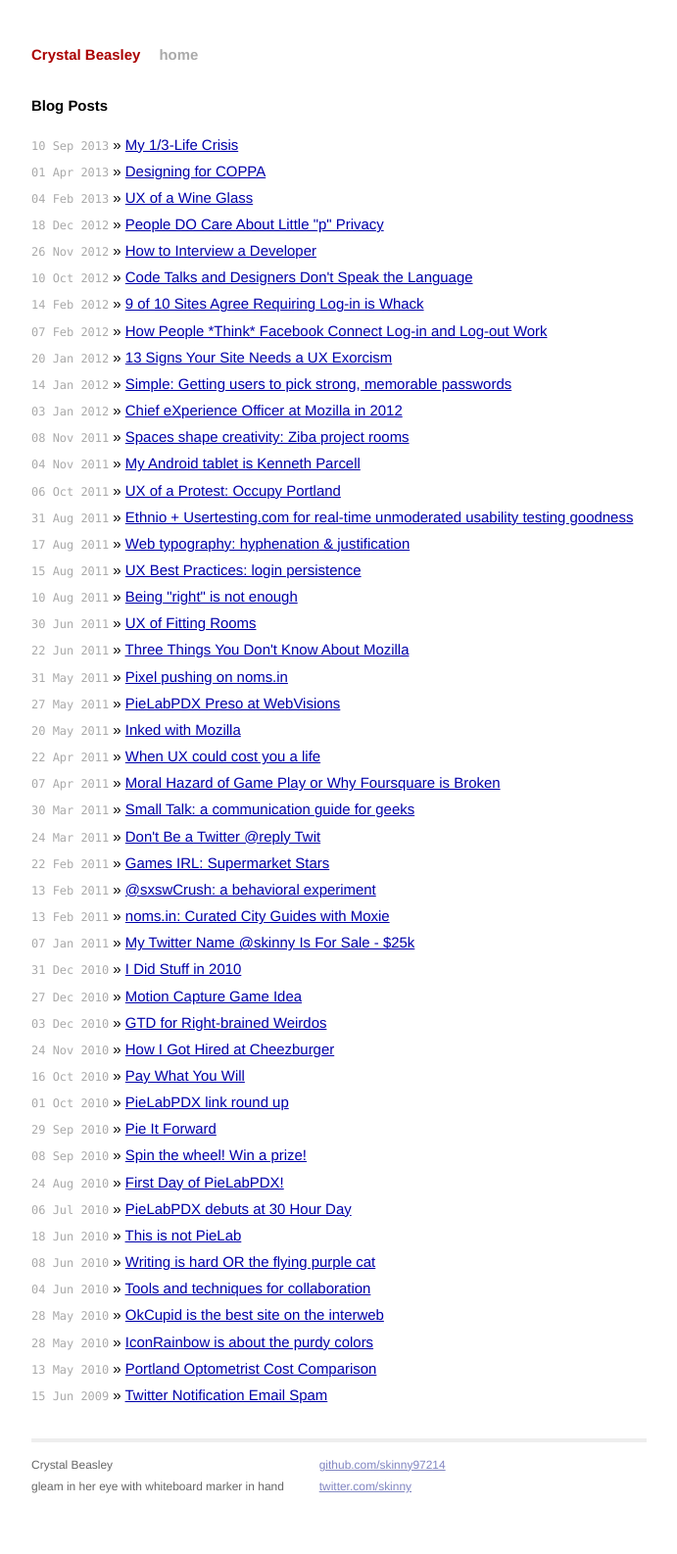
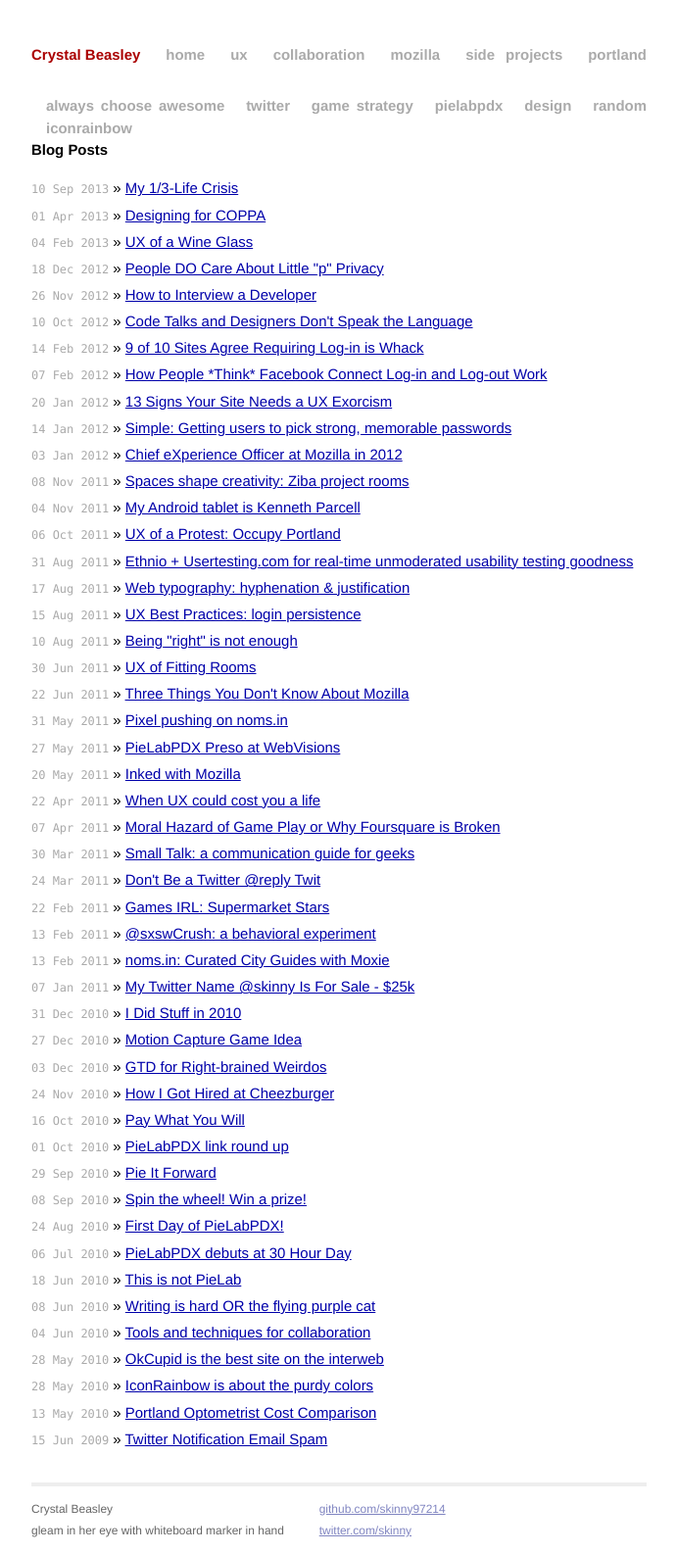
Before and after one commit to skinny97214/skinny97214.github.io, a Jekyll site: the page built from index.html, in a window 1280 px wide. Shown: the whole page at 98% size, without its empty margins (294-985 px from the left). Built offline with Jekyll 4.4.1, drawn with Linux system fonts in a browser that asks for light colours; Markdown is read by kramdown in place of the engine named in the settings; before the commit the page ends 1541 px from its top, so only the background shows below that.

```diff
--- a/_layouts/default.html
+++ b/_layouts/default.html
@@ -19,6 +19,18 @@
           <div class="header">
             <h1 class="title"><a href="/">{{ site.name }}</a></h1>
             <a class="extra" href="/">home</a>
+            <a class="extra" href="/blog/category/ux/">ux</a>
+            <a class="extra" href="/blog/category/collaboration/">collaboration</a>
+            <a class="extra" href="/blog/category/mozilla/">mozilla</a>
+            <a class="extra" href="/blog/category/side-projects/">side projects</a>
+            <a class="extra" href="/blog/category/portland/">portland</a>
+            <a class="extra" href="/blog/category/always-choose-awesome/">always choose awesome</a>
+            <a class="extra" href="/blog/category/twitter/">twitter</a>
+            <a class="extra" href="/blog/category/game-strategy/">game strategy</a>
+            <a class="extra" href="/blog/category/pielabpdx/">pielabpdx</a>
+            <a class="extra" href="/blog/category/design/">design</a>
+            <a class="extra" href="/blog/category/random/">random</a>
+            <a class="extra" href="/blog/category/iconrainbow/">iconrainbow</a>
           </div>
 
           {{ content }}
```
Also changed, not shown: blog/category/always-choose-awesome/index.html (added, +13 -0 lines), blog/category/collaboration/index.html (added, +13 -0 lines), blog/category/design/index.html (added, +13 -0 lines), blog/category/game-strategy/index.html (added, +13 -0 lines), blog/category/iconrainbow/index.html (added, +13 -0 lines), blog/category/mozilla/index.html (added, +13 -0 lines), blog/category/pielabpdx/index.html (added, +13 -0 lines), blog/category/portland/index.html (added, +13 -0 lines), blog/category/random/index.html (added, +13 -0 lines), blog/category/side-projects/index.html (added, +13 -0 lines), blog/category/twitter/index.html (added, +13 -0 lines), blog/category/ux/index.html (added, +13 -0 lines).
